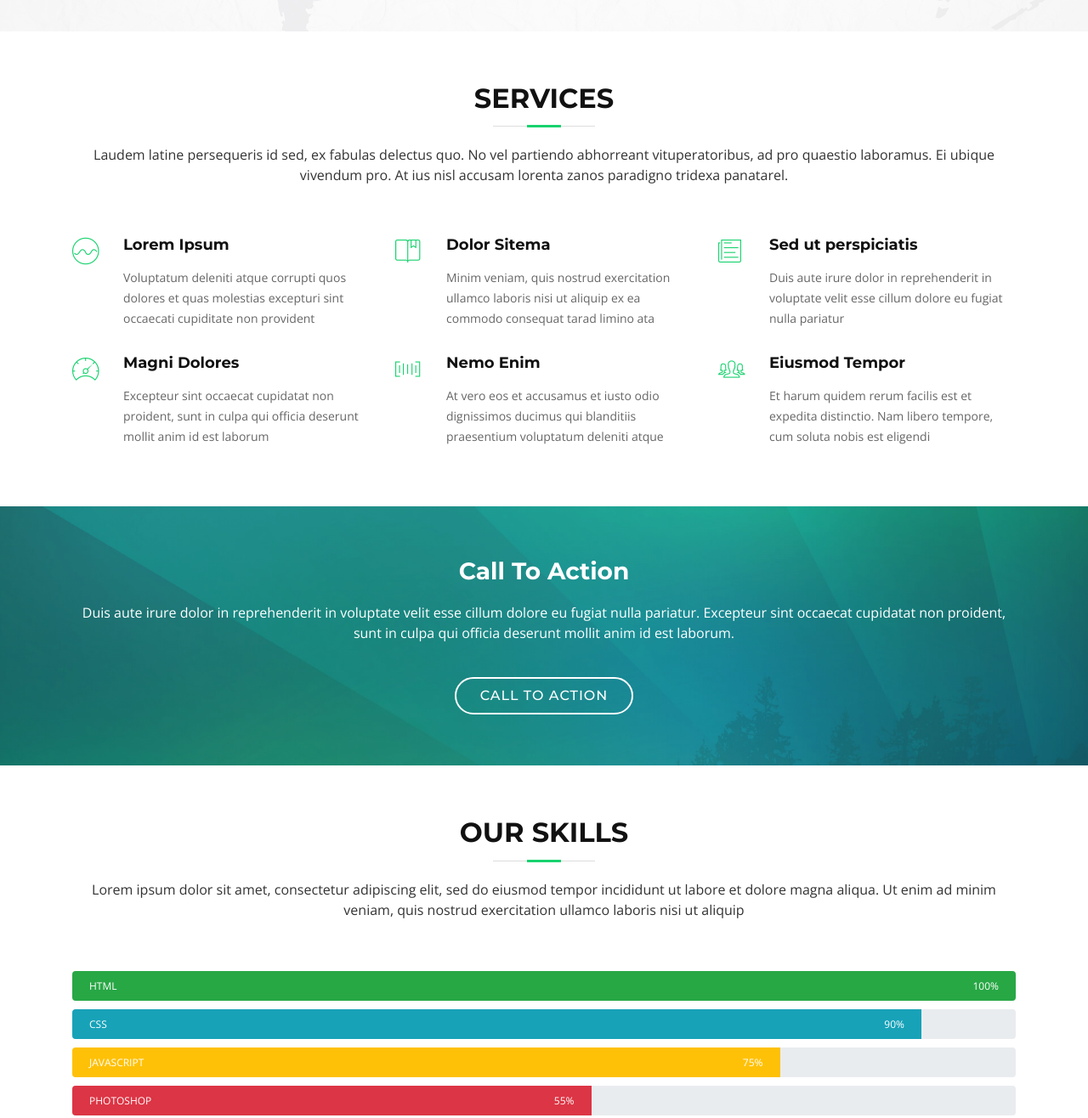
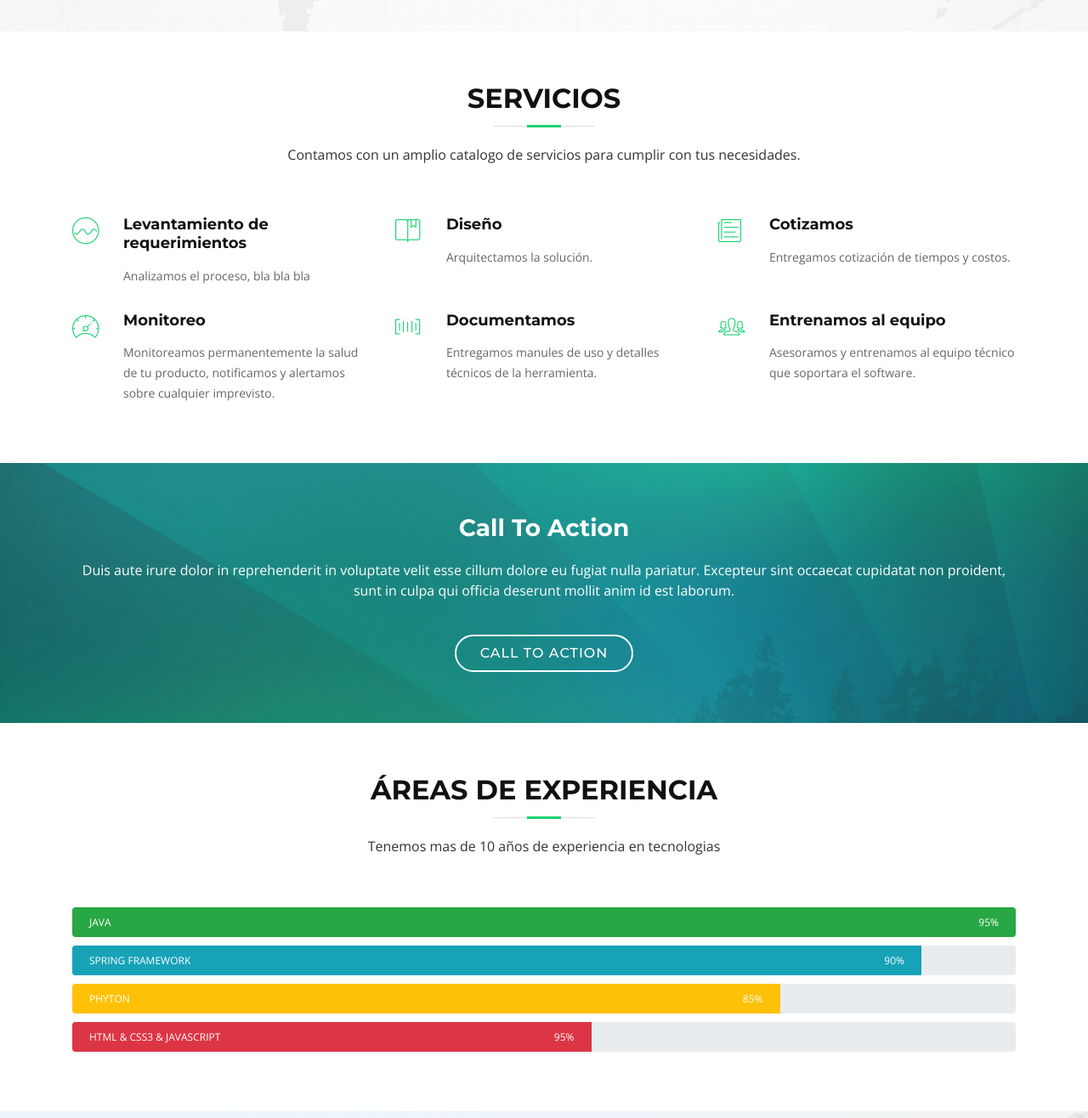
Before and after one commit to garrobo-software/garrobo-software.github.io, a plain HTML site: page index.html in a window 1280 px wide. Shown: the part 1621-2937 px from the top of the page at 85% size. Drawn offline with nearby package versions, Linux system fonts and the light colour scheme; files whose address does not match are found by name.

Commit message:
Update index.html

```diff
--- a/index.html
+++ b/index.html
@@ -240,41 +240,41 @@
       <div class="container">
 
         <header class="section-header wow fadeInUp">
-          <h3>Services</h3>
-          <p>Laudem latine persequeris id sed, ex fabulas delectus quo. No vel partiendo abhorreant vituperatoribus, ad pro quaestio laboramus. Ei ubique vivendum pro. At ius nisl accusam lorenta zanos paradigno tridexa panatarel.</p>
+          <h3>Servicios</h3>
+          <p>Contamos con un amplio catalogo de servicios para cumplir con tus necesidades.</p>
         </header>
 
         <div class="row">
 
           <div class="col-lg-4 col-md-6 box wow bounceInUp" data-wow-duration="1.4s">
             <div class="icon"><i class="ion-ios-analytics-outline"></i></div>
-            <h4 class="title"><a href="">Lorem Ipsum</a></h4>
-            <p class="description">Voluptatum deleniti atque corrupti quos dolores et quas molestias excepturi sint occaecati cupiditate non provident</p>
+            <h4 class="title"><a href="">Levantamiento de requerimientos</a></h4>
+            <p class="description">Analizamos el proceso, bla bla bla</p>
           </div>
           <div class="col-lg-4 col-md-6 box wow bounceInUp" data-wow-duration="1.4s">
             <div class="icon"><i class="ion-ios-bookmarks-outline"></i></div>
-            <h4 class="title"><a href="">Dolor Sitema</a></h4>
-            <p class="description">Minim veniam, quis nostrud exercitation ullamco laboris nisi ut aliquip ex ea commodo consequat tarad limino ata</p>
+            <h4 class="title"><a href="">Diseño</a></h4>
+            <p class="description">Arquitectamos la solución.</p>
           </div>
           <div class="col-lg-4 col-md-6 box wow bounceInUp" data-wow-duration="1.4s">
             <div class="icon"><i class="ion-ios-paper-outline"></i></div>
-            <h4 class="title"><a href="">Sed ut perspiciatis</a></h4>
-            <p class="description">Duis aute irure dolor in reprehenderit in voluptate velit esse cillum dolore eu fugiat nulla pariatur</p>
+            <h4 class="title"><a href="">Cotizamos</a></h4>
+            <p class="description">Entregamos cotización de tiempos y costos.</p>
           </div>
           <div class="col-lg-4 col-md-6 box wow bounceInUp" data-wow-delay="0.1s" data-wow-duration="1.4s">
             <div class="icon"><i class="ion-ios-speedometer-outline"></i></div>
-            <h4 class="title"><a href="">Magni Dolores</a></h4>
-            <p class="description">Excepteur sint occaecat cupidatat non proident, sunt in culpa qui officia deserunt mollit anim id est laborum</p>
+            <h4 class="title"><a href="">Monitoreo</a></h4>
+            <p class="description">Monitoreamos permanentemente la salud de tu producto, notificamos y alertamos sobre cualquier imprevisto.</p>
           </div>
           <div class="col-lg-4 col-md-6 box wow bounceInUp" data-wow-delay="0.1s" data-wow-duration="1.4s">
             <div class="icon"><i class="ion-ios-barcode-outline"></i></div>
-            <h4 class="title"><a href="">Nemo Enim</a></h4>
-            <p class="description">At vero eos et accusamus et iusto odio dignissimos ducimus qui blanditiis praesentium voluptatum deleniti atque</p>
+            <h4 class="title"><a href="">Documentamos</a></h4>
+            <p class="description">Entregamos manules de uso y detalles técnicos de la herramienta.</p>
           </div>
           <div class="col-lg-4 col-md-6 box wow bounceInUp" data-wow-delay="0.1s" data-wow-duration="1.4s">
             <div class="icon"><i class="ion-ios-people-outline"></i></div>
-            <h4 class="title"><a href="">Eiusmod Tempor</a></h4>
-            <p class="description">Et harum quidem rerum facilis est et expedita distinctio. Nam libero tempore, cum soluta nobis est eligendi</p>
+            <h4 class="title"><a href="">Entrenamos al equipo</a></h4>
+            <p class="description">Asesoramos y entrenamos al equipo técnico que soportara el software.</p>
           </div>
 
         </div>
@@ -300,33 +300,33 @@
       <div class="container">
 
         <header class="section-header">
-          <h3>Our Skills</h3>
-          <p>Lorem ipsum dolor sit amet, consectetur adipiscing elit, sed do eiusmod tempor incididunt ut labore et dolore magna aliqua. Ut enim ad minim veniam, quis nostrud exercitation ullamco laboris nisi ut aliquip</p>
+          <h3>Áreas de experiencia</h3>
+          <p>Tenemos mas de 10 años de experiencia en tecnologias </p>
         </header>
 
         <div class="skills-content">
 
           <div class="progress">
             <div class="progress-bar bg-success" role="progressbar" aria-valuenow="100" aria-valuemin="0" aria-valuemax="100">
-              <span class="skill">HTML <i class="val">100%</i></span>
+              <span class="skill">Java <i class="val">95%</i></span>
             </div>
           </div>
 
           <div class="progress">
             <div class="progress-bar bg-info" role="progressbar" aria-valuenow="90" aria-valuemin="0" aria-valuemax="100">
-              <span class="skill">CSS <i class="val">90%</i></span>
+              <span class="skill">Spring Framework <i class="val">90%</i></span>
             </div>
           </div>
 
           <div class="progress">
             <div class="progress-bar bg-warning" role="progressbar" aria-valuenow="75" aria-valuemin="0" aria-valuemax="100">
-              <span class="skill">JavaScript <i class="val">75%</i></span>
+              <span class="skill">Phyton <i class="val">85%</i></span>
             </div>
           </div>
 
           <div class="progress">
             <div class="progress-bar bg-danger" role="progressbar" aria-valuenow="55" aria-valuemin="0" aria-valuemax="100">
-              <span class="skill">Photoshop <i class="val">55%</i></span>
+              <span class="skill">HTML & CSS3 & JavaScript <i class="val">95%</i></span>
             </div>
           </div>
 
@@ -384,7 +384,7 @@
       <div class="container">
 
         <header class="section-header">
-          <h3 class="section-title">Our Portfolio</h3>
+          <h3 class="section-title">Nuestro portafolio</h3>
         </header>
 
         <div class="row">
@@ -547,7 +547,7 @@
       <div class="container">
 
         <header class="section-header">
-          <h3>Our Clients</h3>
+          <h3>Nuestros clientes</h3>
         </header>
 
         <div class="owl-carousel clients-carousel">
@@ -643,7 +643,7 @@
       <div class="container">
         <div class="section-header wow fadeInUp">
           <h3>Equipo</h3>
-          <p>Equipo de trabajo Garrobo Software</p>
+          <p>En Garrobo Software tratas directamente con el equipo técnico, no existen intermediarios que no aportan nada y solo encarecen los proyectos.</p>
         </div>
 
         <div class="row">
```
